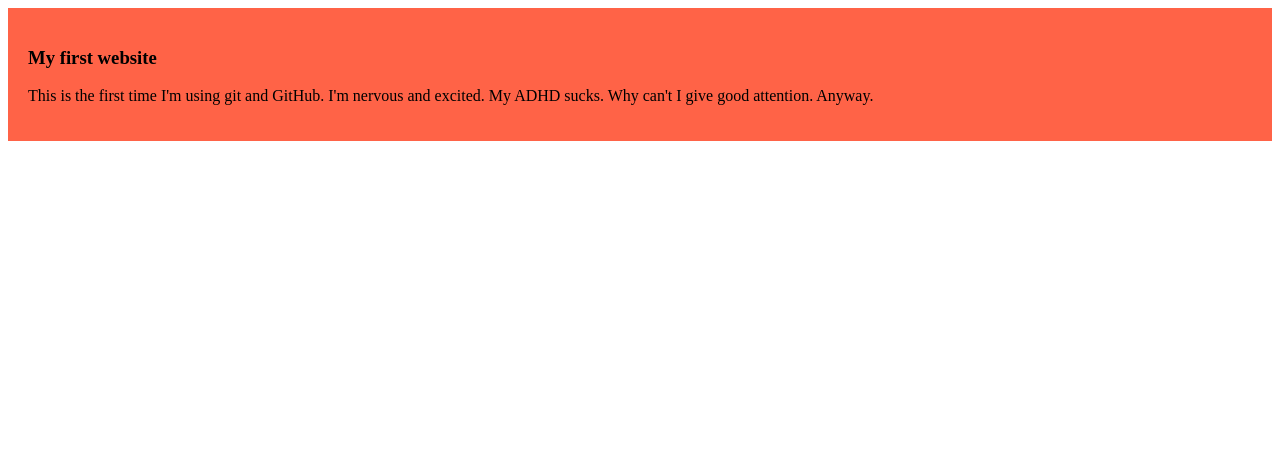
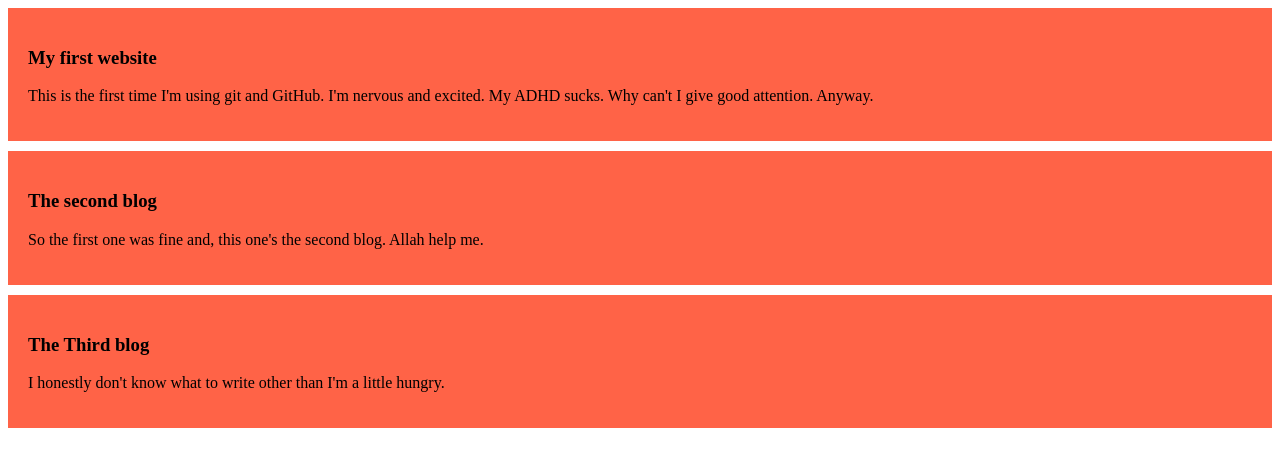
Before and after one commit to LRosewood/my-simple-website, a plain HTML site: page index.html in a window 1280 px wide. Drawn offline with Linux system fonts and the light colour scheme.

Commit message:
added the second change

```diff
--- a/index.html
+++ b/index.html
@@ -11,5 +11,17 @@
         <h3>My first website</h3>
     <p>This is the first time I'm using git and GitHub. I'm nervous and excited. My ADHD sucks. Why can't I give good attention. Anyway.</p>
     </div>
+    <div>
+        <h3>The second blog</h3>
+        <p>
+            So the first one was fine and, this one's the second blog. Allah help me.
+        </p>
+    </div>
+    <div>
+        <h3>The Third blog</h3>
+        <p>
+            I honestly don't know what to write other than I'm a little hungry.
+        </p>
+    </div>
 </body>
 </html>
--- a/styles/blog.css
+++ b/styles/blog.css
@@ -1,4 +1,5 @@
 div{
-    background-color: tomato;
+    background-color: #ff6347;
     padding: 20px;
+    margin-bottom: 10px;
 }
```
